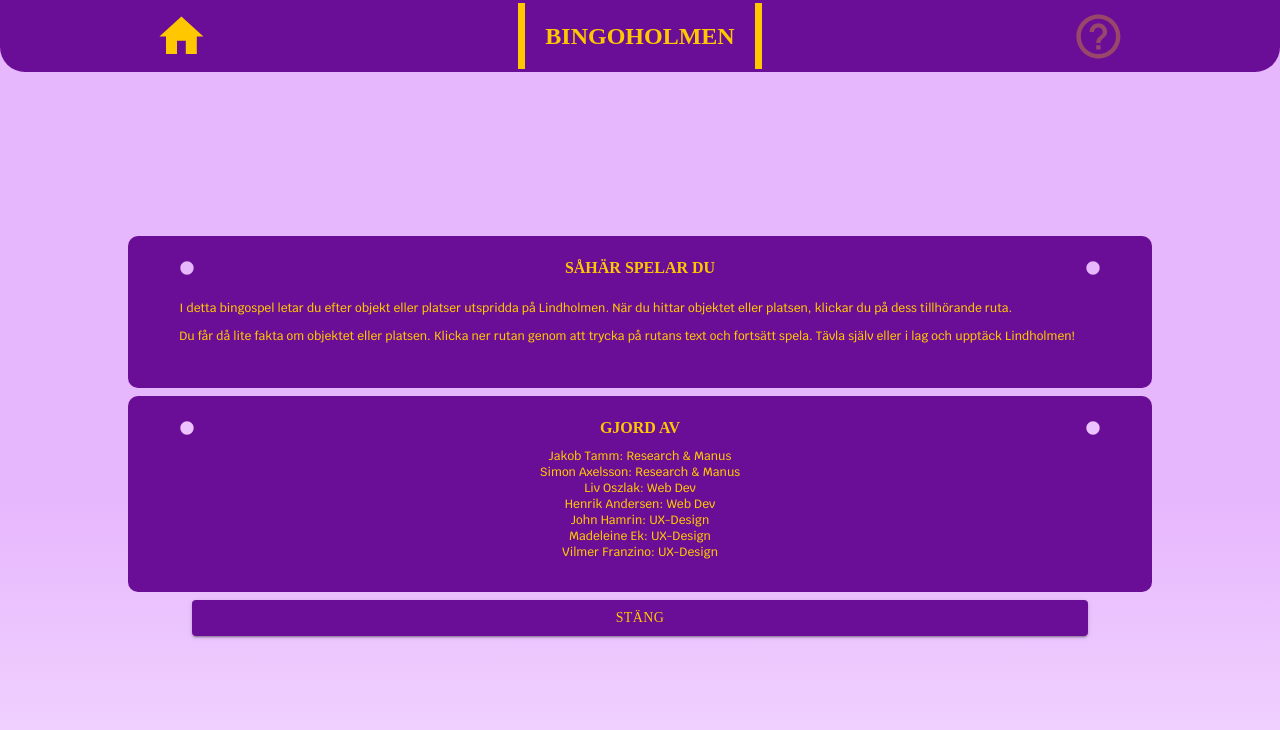
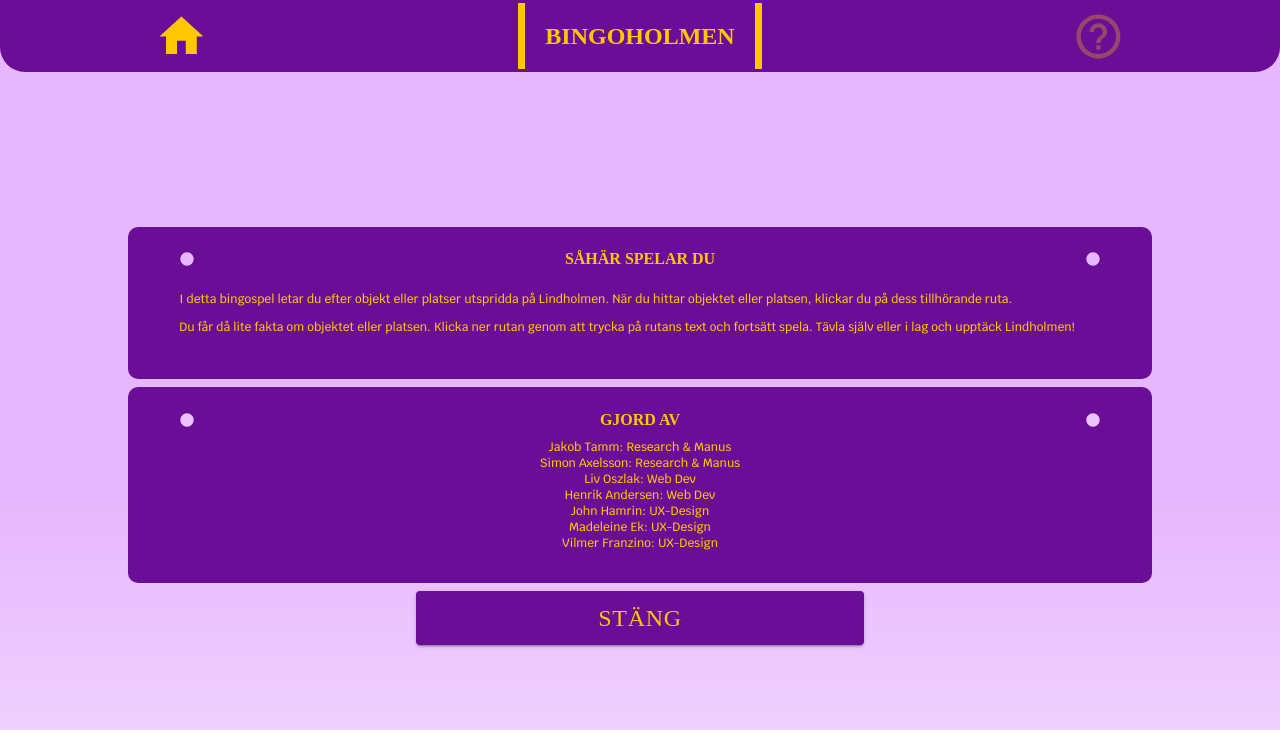
Before and after one commit to Henke-gh/bingoholmen, a React (Vite) app: page /bingo in a window 1280 px wide. Both pictures are taken after a click on the button 1098 px from the left and 35 px from the top of the page. Shown: the top 730 px of the page. Built offline with nearby package versions, Linux system fonts and the light colour scheme; a web font is replaced by a local one.

Commit message:
tweaked info modal close btn

```diff
--- a/src/components/InfoModal.jsx
+++ b/src/components/InfoModal.jsx
@@ -75,11 +75,10 @@ export default function InfoModal({ toggleInfoModal }) {
           backgroundColor: "var(--bongo-purple)",
           color: "var(--bongo-yellow)",
           fontFamily: "var(--bongo-font)",
-          fontSize: "14px",
-          width: "70%",
+          fontSize: "24px",
+          width: "35%",
         }}
-        onClick={toggleInfoModal}
-      >
+        onClick={toggleInfoModal}>
         STÄNG
       </Button>
     </div>
```
